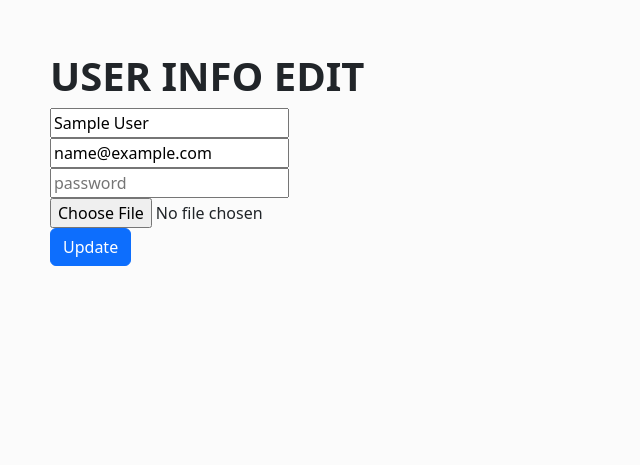
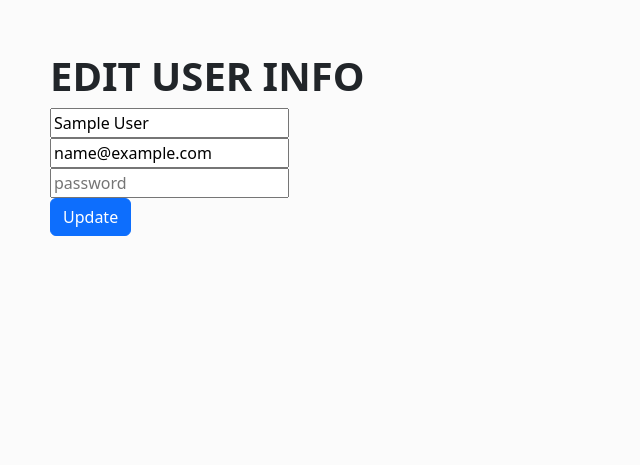
Before and after one commit to tanakadaichi1989/SNS_20171220, a Rails app: page /users/1/edit in a window 1280 px wide. Shown: the part 48-513 px from the top of the page, without its empty margins (0-640 px from the left). Run offline with Rails 7, Linux system fonts and the light colour scheme; the visitor is signed in with stand-in values (Sample User, id 1); style sheets or scripts are compiled from the project's sources; some libraries are stand-ins or nearby versions.

Commit message:
Edit user edit form

```diff
--- a/app/views/users/edit.html.erb
+++ b/app/views/users/edit.html.erb
@@ -1,4 +1,4 @@
-<h1>USER INFO EDIT</h1>
+<h1>EDIT USER INFO</h1>
 
 <%= render("layouts/error_messages") %>
 
@@ -15,10 +15,5 @@
 <input name="password" placeholder="password" type="password">
 </div>
 
-<div class="form-group">
-<input name="image" placeholder="image" type="file">
-</div>
-
-
 <button type="submit" class="btn btn-primary form-group">Update</button>
 <% end %>
```
Also changed, not shown: README.md.
